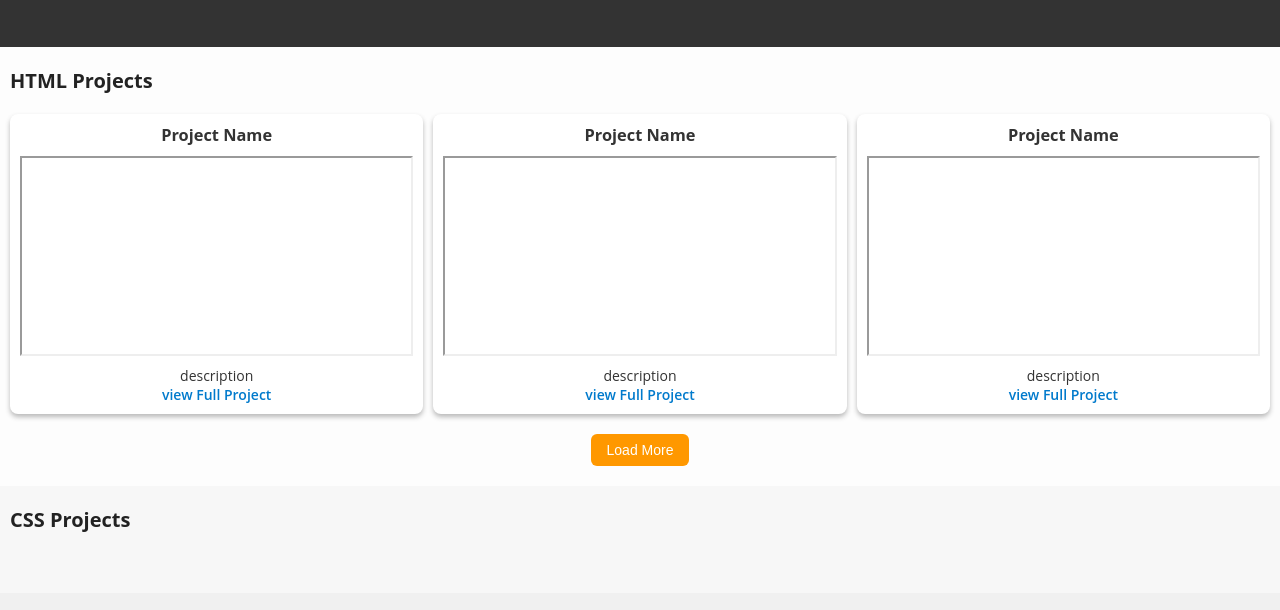
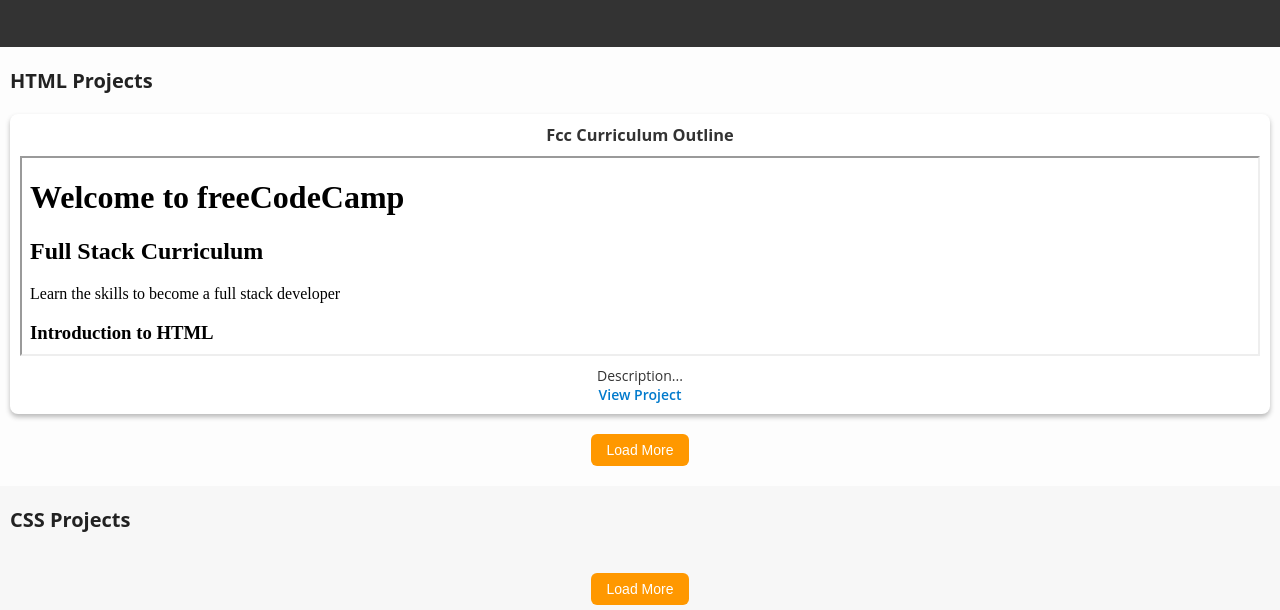
Before and after one commit to Himanshu-Kumar-2301/fcc-responsive-web-dev, a plain HTML site: page index.html in a window 1280 px wide. Shown: the part 182-792 px from the top of the page. Drawn offline with Linux system fonts and the light colour scheme.

Commit message:
add HTML and CSS project display functionality with load more buttons

```diff
--- a/index.html
+++ b/index.html
@@ -23,26 +23,7 @@
     <main>
       <section id="html">
         <h2>HTML Projects</h2>
-        <div class="container">
-          <div class="card">
-            <h3>Project Name</h3>
-            <iframe src="" width="100%" height="200"></iframe>
-            <p>description</p>
-            <a>view Full Project</a>
-          </div>
-          <div class="card">
-            <h3>Project Name</h3>
-            <iframe src="" width="100%" height="200"></iframe>
-            <p>description</p>
-            <a>view Full Project</a>
-          </div>
-          <div class="card">
-            <h3>Project Name</h3>
-            <iframe src="" width="100%" height="200"></iframe>
-            <p>description</p>
-            <a>view Full Project</a>
-          </div>
-        </div>
+        <div class="container"></div>
         <div class="button-container">
           <button>Load More</button>
         </div>
@@ -50,10 +31,16 @@
       <section id="css">
         <h2>CSS Projects</h2>
         <div class="container"></div>
+        <div class="button-container">
+          <button>Load More</button>
+        </div>
       </section>
       <section id="showcase">
         <h2>Showcase Projects</h2>
         <div class="container"></div>
+        <div class="button-container">
+          <button>Load More</button>
+        </div>
       </section>
     </main>
     <footer>
--- a/script.js
+++ b/script.js
@@ -0,0 +1,33 @@
+const htmlProjects = [
+  {
+    name: "Fcc Curriculum Outline",
+    description: "Description...",
+    src: "./html-projects/basic-html/curriculum-outline.html",
+  },
+];
+const cssProjects = [];
+const showcaseProjects = [];
+
+const htmlProjectsContainer = document.querySelector("#html .container");
+const cssProjectsContainer = document.querySelector("#css .container");
+const showcaseProjectsContainer = document.querySelector("#shocase .container");
+
+let numberOfCards = 3;
+
+if (window.innerWidth >= 550 && window.innerWidth <= 800) {
+  numberOfCards = 4;
+}
+
+const showCards = (projectList, element) => {
+  element.innerHTML = "";
+  projectList.forEach((project) => {
+    element.innerHTML += `<div class="card">
+        <h3>${project.name}</h3>
+        <iframe src="${project.src}" width="100%" height="200"></iframe>
+        <p>${project.description}</p>
+        <a target="_blank" href="${project.src}">View Project</a>
+    </div>`;
+  });
+};
+
+showCards(htmlProjects, htmlProjectsContainer);
```
